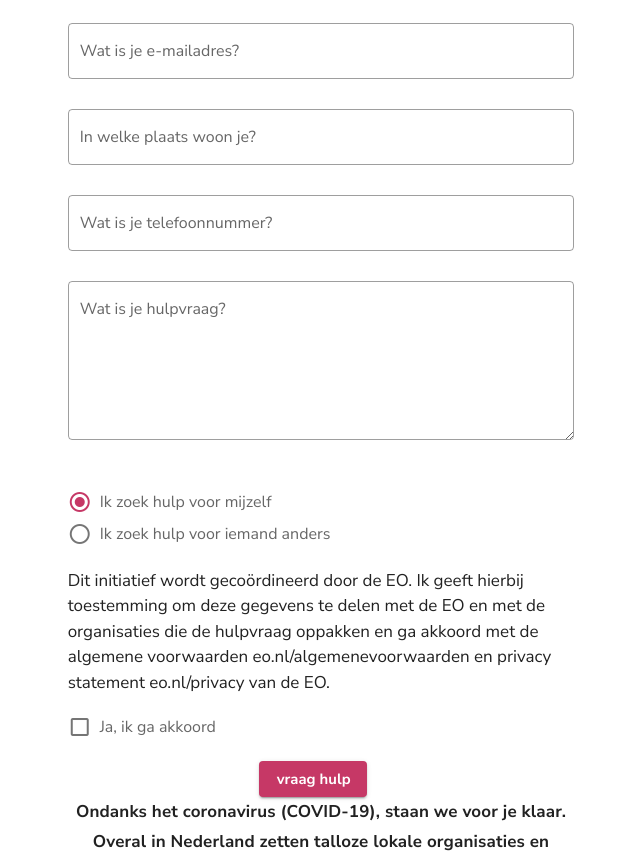
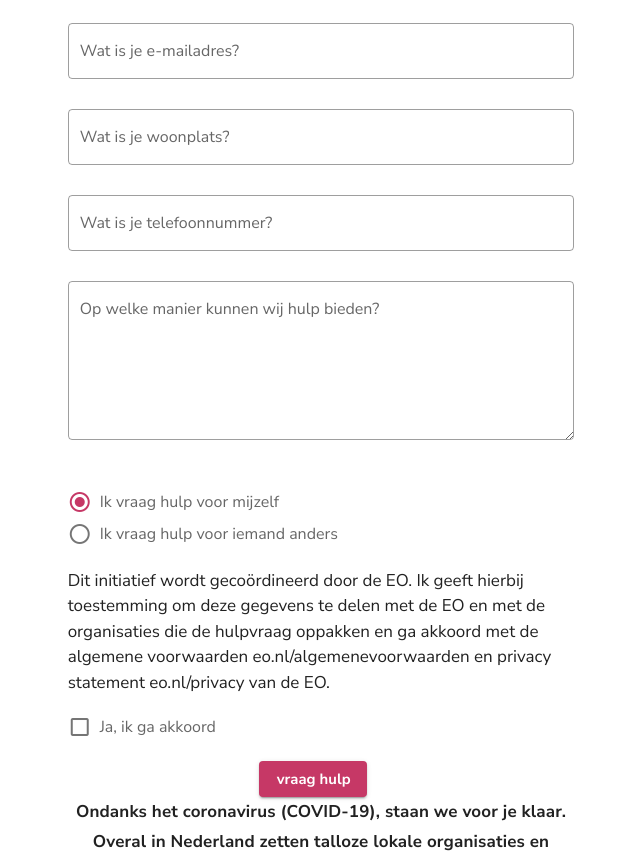
Before and after one commit to sdboer78/nietalleen, a Nuxt app: page / in a window 1280 px wide. Shown: the part 560-1422 px from the top of the page, without its empty margins (319-959 px from the left). Built offline with nearby package versions, Linux system fonts and the light colour scheme; a web font is replaced by a local one.

Commit message:
updated labels

```diff
--- a/components/NeedHelpForm.vue
+++ b/components/NeedHelpForm.vue
@@ -25,7 +25,7 @@
       <v-text-field
         v-model="city"
         :rules="cityRules"
-        label="In welke plaats woon je?"
+        label="Wat is je woonplats?"
         outlined
         required
       />
@@ -40,7 +40,7 @@
       <v-textarea
         v-model="requestMessage"
         :rules="requestMessageRules"
-        label="Wat is je hulpvraag?"
+        label="Op welke manier kunnen wij hulp bieden?"
         outlined
         required
       />
@@ -51,7 +51,7 @@
         <v-radio
           v-for="n in requestAidForOptions"
           :key="n"
-          :label="`Ik zoek hulp voor ${n}`"
+          :label="`Ik vraag hulp voor ${n}`"
           :value="n"
         />
       </v-radio-group>
@@ -73,6 +73,7 @@
       <v-text-field
         v-if="isForNeedy"
         v-model="needyPhoneNumber"
+        :rules="needyPhoneNumberRules"
         label="Wat is zijn/haar telefoonnummer?"
         outlined
         required
@@ -112,21 +113,21 @@ export default {
     emailAddress: '',
     emailAddressRules: [
       v => !!v || 'We hebben je e-mailadres nodig',
-      v => /.+@.+\..+/.test(v) || 'Het e-mailadres is nog niet compleet'
+      v => /.+@.+\..+/.test(v) || 'Het e-mailadres is niet correct'
     ],
     city: '',
     cityRules: [
-      v => !!v || 'Graag een woonplaats invullen'
+      v => !!v || 'We hebben je woonplaats nodig'
     ],
     phoneNumber: '',
     phoneNumberRules: [
       v => !!v || 'We hebben je telefoonnummer nodig',
-      v => /^((\+|00(\s|\s?-\s?)?)31(\s|\s?-\s?)?(\(0\)[-\s]?)?|0)[1-9]((\s|\s?-\s?)?[0-9])((\s|\s?-\s?)?[0-9])((\s|\s?-\s?)?[0-9])\s?[0-9]\s?[0-9]\s?[0-9]\s?[0-9]\s?[0-9]$/.test(v) || 'Dit telefoonnummer klopt nog niet'
+      v => /^((\+|00(\s|\s?-\s?)?)31(\s|\s?-\s?)?(\(0\)[-\s]?)?|0)[1-9]((\s|\s?-\s?)?[0-9])((\s|\s?-\s?)?[0-9])((\s|\s?-\s?)?[0-9])\s?[0-9]\s?[0-9]\s?[0-9]\s?[0-9]\s?[0-9]$/.test(v) || 'Dit is geen geldig telefoonnummer'
     ],
     requestType: '',
     requestMessage: '',
     requestMessageRules: [
-      v => !!v || 'Graag je hulpvraag invullen'
+      v => !!v || 'We hebben je hulpvraag nodig'
     ],
     requestAidFor: '',
     requestAidForOptions: [
@@ -139,6 +140,9 @@ export default {
     needyFullName: '',
     needyCity: '',
     needyPhoneNumber: '',
+    needyPhoneNumberRules: [
+      v => /^((\+|00(\s|\s?-\s?)?)31(\s|\s?-\s?)?(\(0\)[-\s]?)?|0)[1-9]((\s|\s?-\s?)?[0-9])((\s|\s?-\s?)?[0-9])((\s|\s?-\s?)?[0-9])\s?[0-9]\s?[0-9]\s?[0-9]\s?[0-9]\s?[0-9]$/.test(v) || 'Dit is geen geldig telefoonnummer'
+    ],
     consentPrivacy: '',
     consentPrivacyRules: [
       v => !!v || 'Je moet akkoord gaan om hulp te vragen'
```
